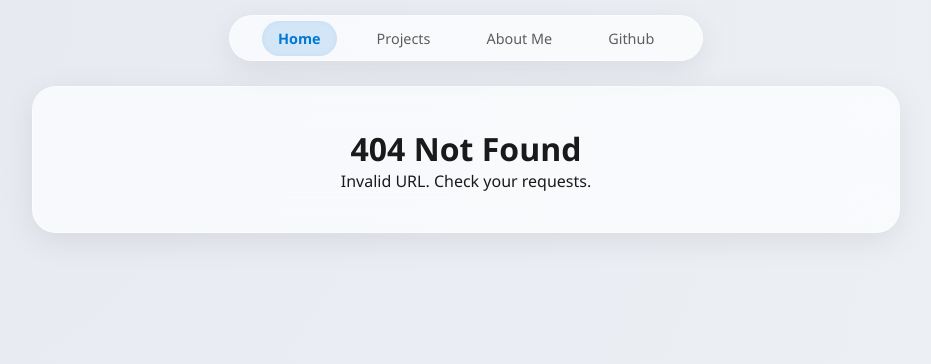
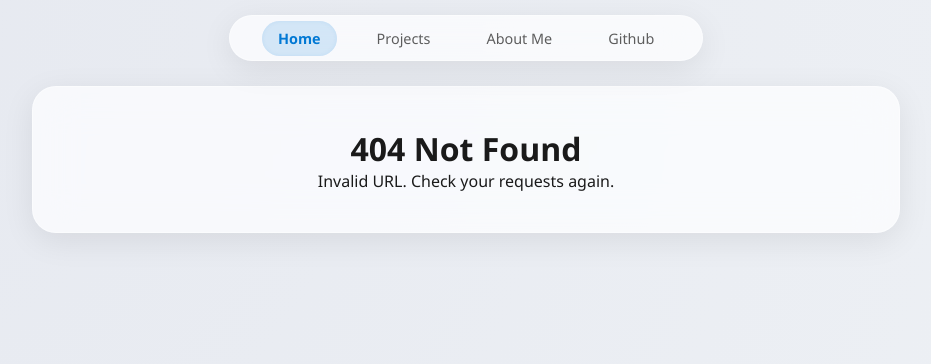
Before and after one commit to NaipanAbdinegara-git/flask-portfolio-project, a Flask app: template templates/404.html in a window 1280 px wide. Shown: the top 364 px of the page, without its empty margins (174-1105 px from the left). Run offline with Flask 3, Linux system fonts and the light colour scheme; the template is opened without the code that fills it, so the values that code supplies are empty.

Commit message:
Update 404.html

```diff
--- a/templates/404.html
+++ b/templates/404.html
@@ -8,7 +8,7 @@
 <div class="mica-card">
     <center>
         <h1 class="reveal delay-2">404 Not Found</h1>
-        <p class="reveal delay-3">Invalid URL. Check your requests.</p>
+        <p class="reveal delay-3">Invalid URL. Check your requests again.</p>
     </center>
 </div>
 {% endblock %}
```
